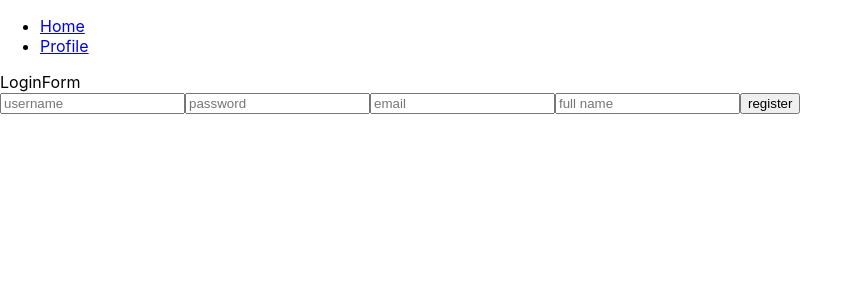
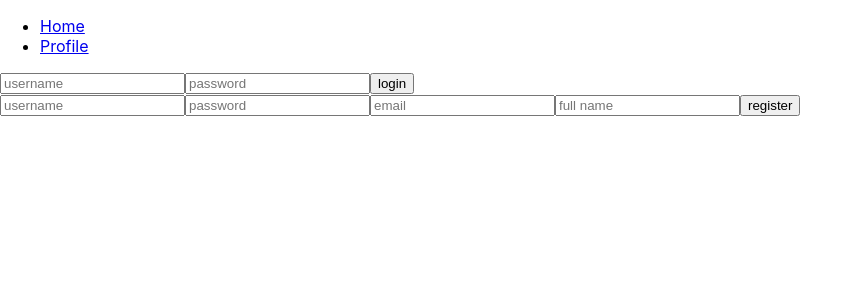
Before and after one commit to idaols/mpjkk-22, a React (Create React App) app: page / in a window 1280 px wide. Shown: the top 300 px of the page, without its empty margins (0-863 px from the left). Built offline with nearby package versions, Linux system fonts and the light colour scheme; no server answers.

Commit message:
checkuser

```diff
--- a/src/components/LoginForm.js
+++ b/src/components/LoginForm.js
@@ -1,7 +1,50 @@
-import React from 'react';
+// eslint-disable-next-line no-unused-vars
+import PropTypes from 'prop-types';
+import {useNavigate} from 'react-router-dom';
+import {useLogin} from '../hooks/ApiHooks';
+import useForm from '../hooks/FormHooks';
 
 const LoginForm = (props) => {
-  return <div>LoginForm</div>;
+  const alkuarvot = {
+    username: '',
+    password: '',
+  };
+
+  const {postLogin} = useLogin();
+  const navigate = useNavigate();
+
+  const doLogin = async () => {
+    console.log('doLogin');
+    try {
+      const userData = await postLogin(inputs);
+      console.log(userData);
+      localStorage.setItem('token', userData.token);
+      navigate('/home');
+    } catch (err) {
+      alert(err.message);
+    }
+  };
+
+  const {inputs, handleInputChange, handleSubmit} = useForm(doLogin, alkuarvot);
+  console.log(inputs);
+  return (
+    <form onSubmit={handleSubmit}>
+      <input
+        placeholder="username"
+        name="username"
+        onChange={handleInputChange}
+        value={inputs.username}
+      />
+      <input
+        placeholder="password"
+        name="password"
+        type="password"
+        onChange={handleInputChange}
+        value={inputs.password}
+      />
+      <input type="submit" value="login" />
+    </form>
+  );
 };
 
 LoginForm.propTypes = {};
--- a/src/components/Nav.js
+++ b/src/components/Nav.js
@@ -1,7 +1,30 @@
-import React from 'react';
-import {Link} from 'react-router-dom';
+import React, {useState, useEffect} from 'react';
+import {Link, useNavigate} from 'react-router-dom';
+import {useUser} from '../hooks/ApiHooks';
 
 const Nav = () => {
+  const [loggedIn, setLoggedIn] = useState(false);
+  const {getUser} = useUser();
+  const navigate = useNavigate();
+
+  const fetchUser = async () => {
+    try {
+      const userData = await getUser(localStorage.getItem('token'));
+      console.log(userData);
+      setLoggedIn(true);
+      navigate('/home');
+    } catch (err) {
+      setLoggedIn(false);
+      navigate('/');
+    }
+  };
+
+  useEffect(() => {
+    fetchUser();
+  }, []);
+
+  console.log(loggedIn);
+
   return (
     <nav>
       <ul>
--- a/src/components/RegisterForm.js
+++ b/src/components/RegisterForm.js
@@ -1,33 +1,60 @@
 import React from 'react';
 import useForm from '../hooks/FormHooks';
+import {useUser} from '../hooks/ApiHooks';
 
 const RegisterForm = (props) => {
-  const {inputs, handleInputChange} = useForm();
+  const alkuarvot = {
+    username: '',
+    password: '',
+    email: '',
+    full_name: '',
+  };
+
+  const {postUser} = useUser();
+
+  const doRegister = async () => {
+    console.log('doRegister');
+    try {
+      const userData = await postUser(inputs);
+      console.log(userData);
+    } catch (err) {
+      alert(err.message);
+    }
+  };
+
+  const {inputs, handleInputChange, handleSubmit} = useForm(
+    doRegister,
+    alkuarvot
+  );
   console.log(inputs);
 
   return (
-    <form>
+    <form onSubmit={handleSubmit}>
       <input
         placeholder="username"
         name="username"
         onChange={handleInputChange}
+        value={inputs.username}
       />
       <input
         placeholder="password"
         name="password"
         type="password"
         onChange={handleInputChange}
+        value={inputs.password}
       />
       <input
         placeholder="email"
         name="email"
         type="email"
         onChange={handleInputChange}
+        value={inputs.email}
       />
       <input
         placeholder="full name"
         name="full_name"
         onChange={handleInputChange}
+        value={inputs.full_name}
       />
       <input type="submit" value="register" />
     </form>
--- a/src/hooks/ApiHooks.js
+++ b/src/hooks/ApiHooks.js
@@ -39,4 +39,41 @@ const useMedia = () => {
   return {mediaArray};
 };
 
-export {useMedia};
+const useUser = () => {
+  const getUser = async (token) => {
+    const fetchOptions = {
+      headers: {
+        'x-access-token': token,
+      },
+    };
+    return await fetchJson(baseUrl + 'users/user', fetchOptions);
+  };
+
+  const postUser = async (inputs) => {
+    const fetchOptions = {
+      method: 'POST',
+      headers: {
+        'Content-Type': 'application/json',
+      },
+      body: JSON.stringify(inputs),
+    };
+    return await fetchJson(baseUrl + 'users', fetchOptions);
+  };
+  return {getUser, postUser};
+};
+
+const useLogin = () => {
+  const postLogin = async (inputs) => {
+    const fetchOptions = {
+      method: 'POST',
+      headers: {
+        'Content-Type': 'application/json',
+      },
+      body: JSON.stringify(inputs),
+    };
+    return await fetchJson(baseUrl + 'login', fetchOptions);
+  };
+  return {postLogin};
+};
+
+export {useMedia, useUser, useLogin};
--- a/src/views/Profile.js
+++ b/src/views/Profile.js
@@ -1,7 +1,28 @@
+import {useUser} from '../hooks/ApiHooks';
+import {useState, useEffect} from 'react';
+
 const Profile = () => {
+  const [user, setUser] = useState({});
+  const {getUser} = useUser();
+  const fetchUser = async () => {
+    const userData = await getUser(localStorage.getItem('token'));
+    setUser(userData);
+  };
+
+  useEffect(() => {
+    fetchUser();
+  }, []);
+
+  console.log(user);
+
   return (
     <>
       <h1>Profile</h1>
+      <ul>
+        <li>{user.username}</li>
+        <li>{user.email}</li>
+        <li>{user.full_name}</li>
+      </ul>
     </>
   );
 };
```
